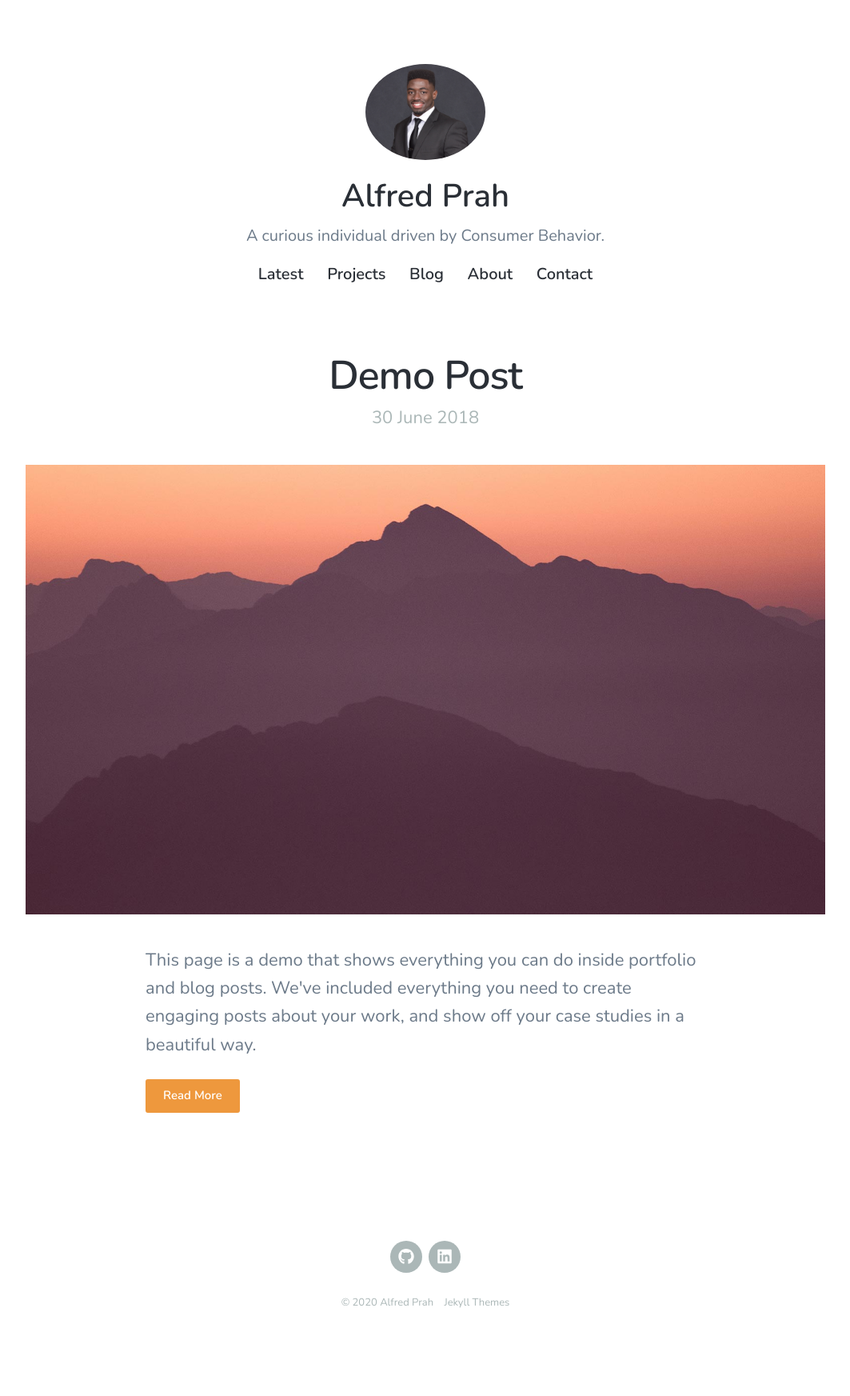
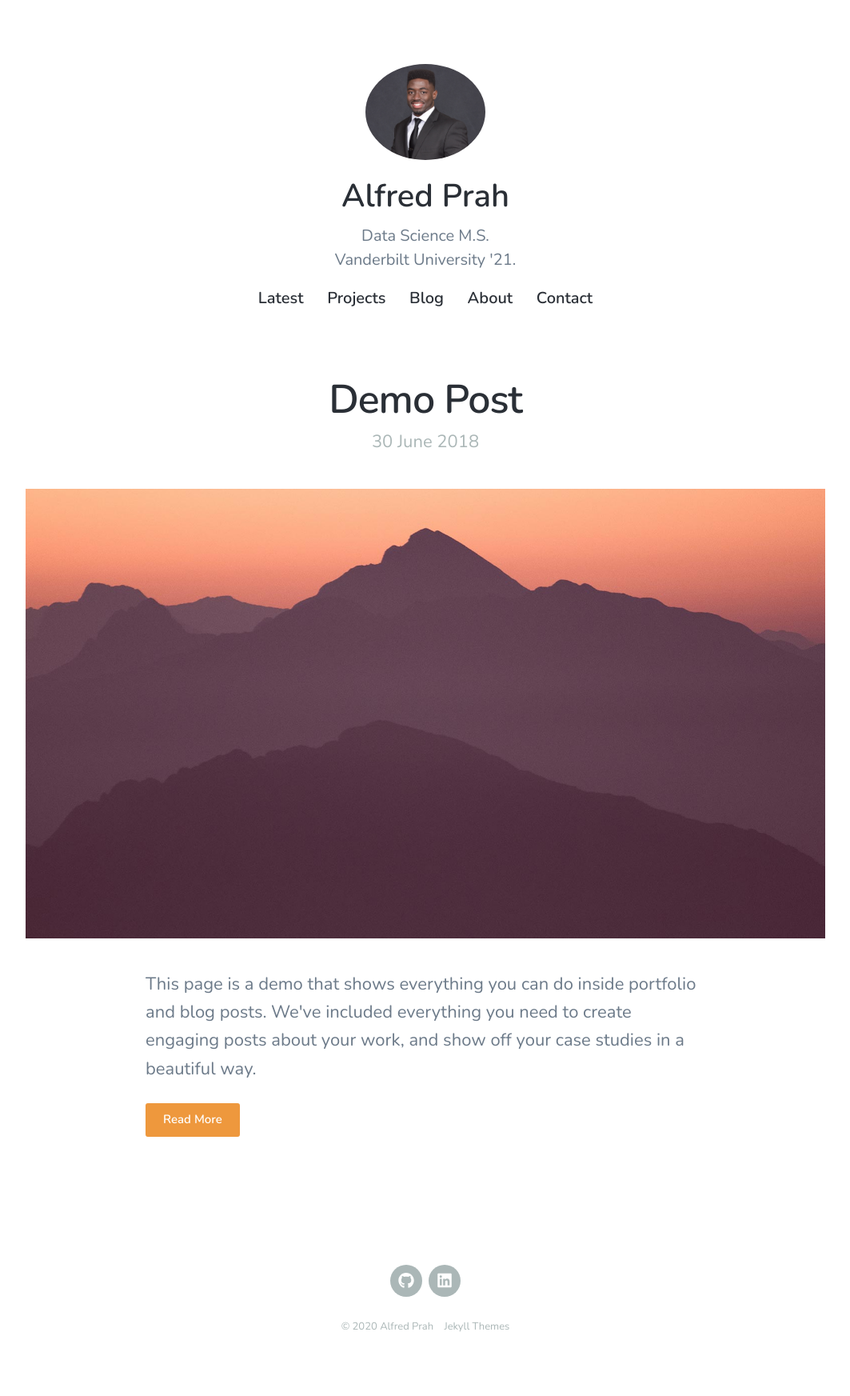
Before and after one commit to alfredprah/alfredprah.github.io2, a Jekyll site: the page built from index.html, in a window 1280 px wide. Shown: the whole page at 80% size, without its empty margins (108-1171 px from the left). Built offline with Jekyll 4.4.1, drawn with Linux system fonts in a browser that asks for light colours; nearby versions of some CDN libraries; the list of posts is cut into pages by our own code; before the commit the page ends 1715 px from its top, so only the background shows below that.

Commit message:
Update settings.yml

```diff
--- a/_data/settings.yml
+++ b/_data/settings.yml
@@ -1,6 +1,6 @@
 basic_settings:
   site_title: Alfred Prah
-  site_tagline: A curious individual driven by Consumer Behavior.<br>
+  site_tagline: Data Science M.S.<br> Vanderbilt University '21.
   favicon_image: /images/IMG_1074.jpg
 
 header_settings:
```
